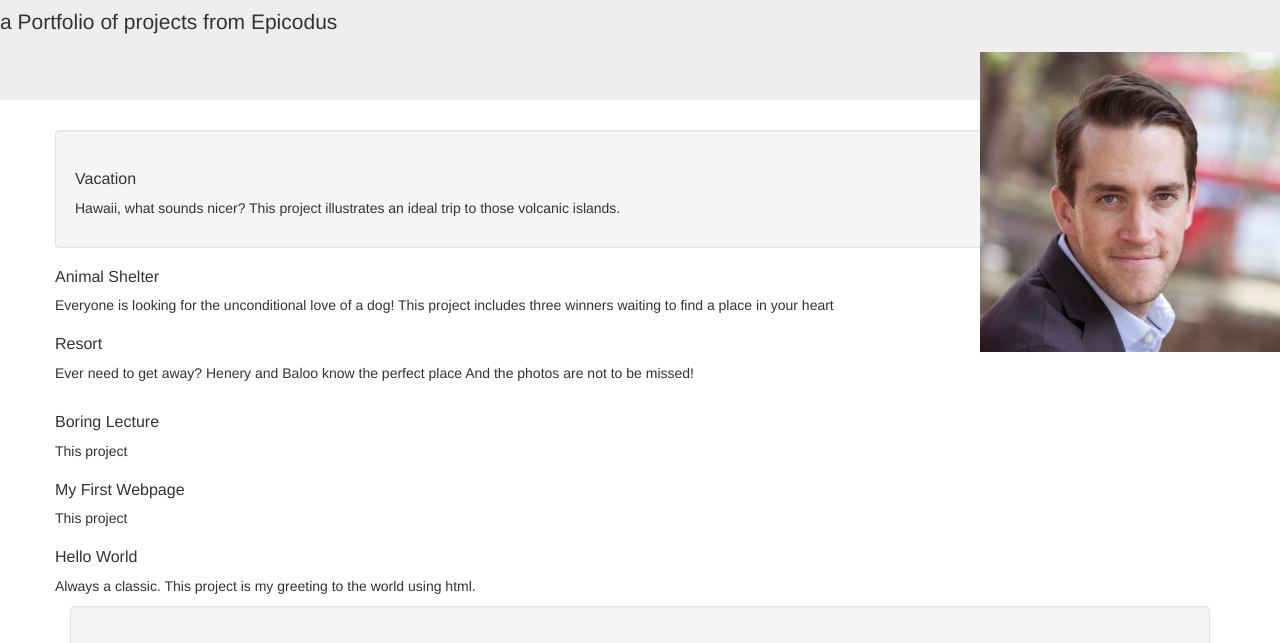
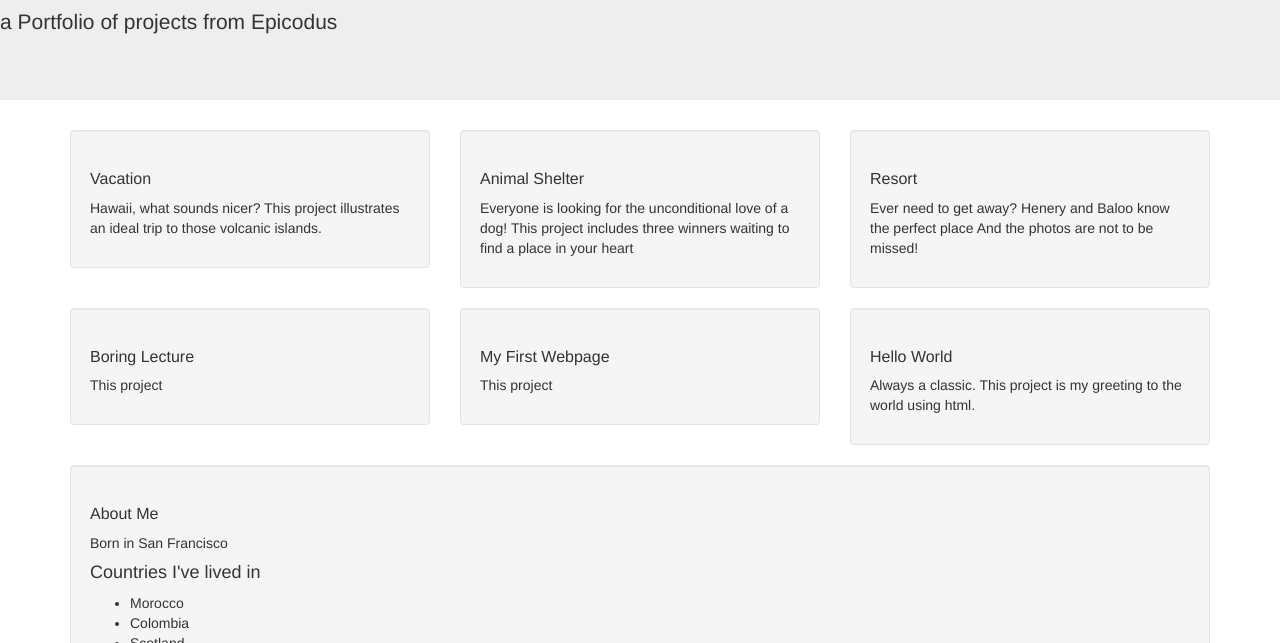
Before and after one commit to diplomapster/portfolio, a plain HTML site: page index.html in a window 1280 px wide. Shown: the part 140-783 px from the top of the page. Drawn offline with Linux system fonts and the light colour scheme.

Commit message:
fix bug with column structure.

```diff
--- a/css/styles.css
+++ b/css/styles.css
@@ -7,4 +7,5 @@ h2{
 
 #portrait{
   float: right;
+
 }
--- a/index.html
+++ b/index.html
@@ -9,45 +9,54 @@
     <div class="jumbotron">
     <h1>Brendan Moroso</h1>
       <p>a Portfolio of projects from Epicodus</p>
-        <img src="img/brendan.jpg" id=portrait height="300px" width="300px">
     </div>
 
       <div class="container">
         <div class="row">
-          <div class="column-lg-4">
+          <div class="col-lg-4">
             <div class="well">
             <h2>Vacation</h2>
               <p>Hawaii, what sounds nicer? This project illustrates an
               ideal trip to those volcanic islands.</p>
             </div>
           </div>
-          <div class="column-lg-4">
+          <div class="col-md-4">
+            <div class="well">
             <h2>Animal Shelter</h2>
               <p>Everyone is looking for the unconditional love of a dog!
               This project includes three winners waiting to find a place
               in your heart</p>
+            </div>
           </div>
-          <div class="column-lg-4">
+          <div class="col-md-4">
+            <div class="well">
             <h2>Resort</h2>
               <p>Ever need to get away? Henery and Baloo know the perfect place
               And the photos are not to be missed!</p>
+            </div>
           </div>
         </div>
 
 
         <div class="row">
-          <div class="column-lg-4">
+          <div class="col-md-4">
+            <div class="well">
             <h2>Boring Lecture</h2>
               <p>This project</p>
+            </div>
           </div>
-          <div class="column-lg-4">
+          <div class="col-md-4">
+            <div class="well">
             <h2>My First Webpage</h2>
               <p>This project</p>
+            </div>
           </div>
-          <div class="column-lg-4">
+          <div class="col-md-4">
+            <div class="well">
             <h2>Hello World</h2>
               <p>Always a classic. This project is my greeting
                 to the world using html.</p>
+            </div>
           </div>
         </div>
 
```
